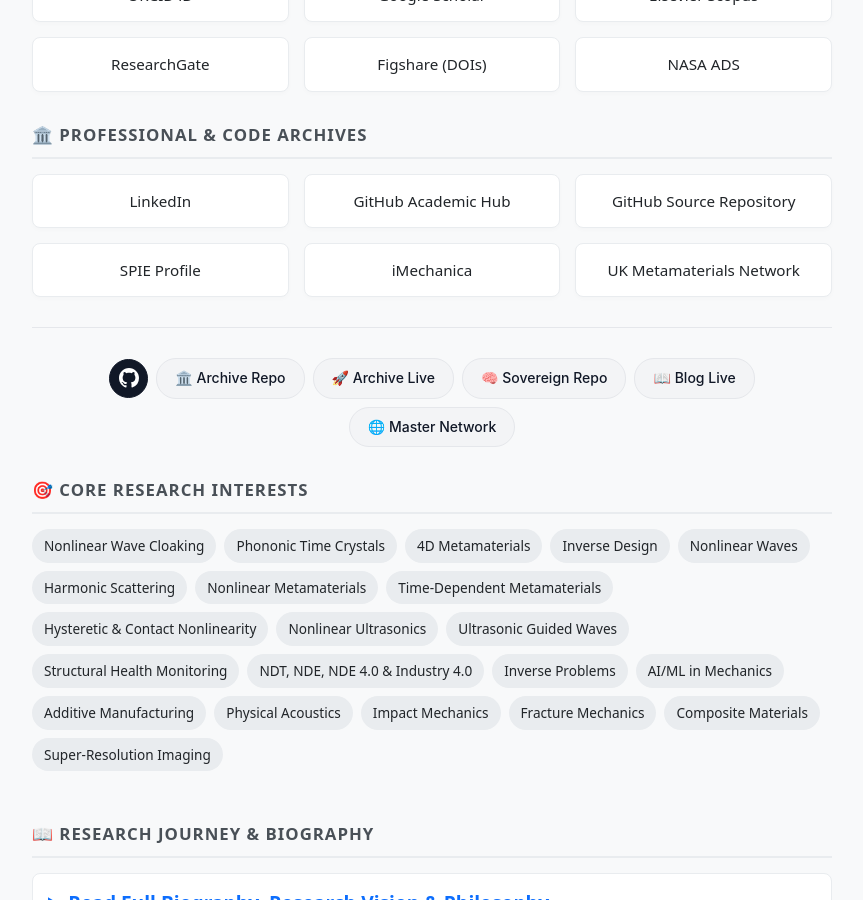
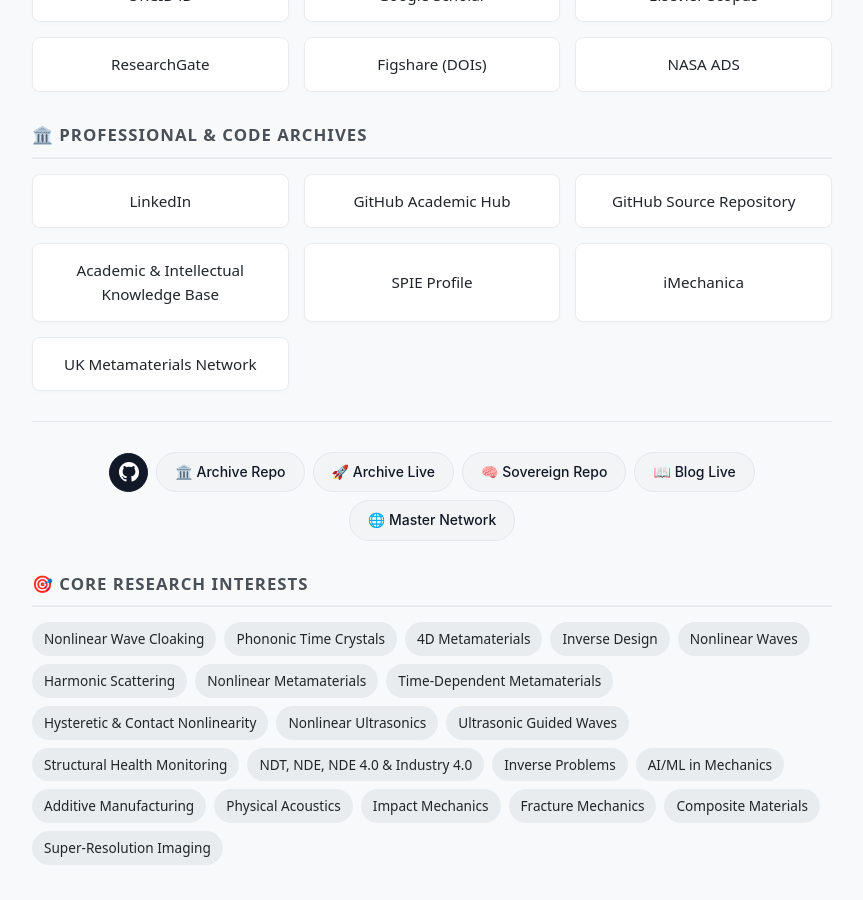
Before and after one commit to pravinkumar-ghodake/pravinkumar-ghodake-academic-archive, a Jekyll site: the page index.html, which Jekyll copies as it is, in a window 1280 px wide and 900 px high, scrolled down 1305 px. Shown: the whole window, without its empty margins (208-1071 px from the left). Built offline with Jekyll 4.4.1, drawn with Linux system fonts in a browser that asks for light colours.

Commit message:
Update index.html

```diff
--- a/index.html
+++ b/index.html
@@ -681,6 +681,8 @@
             <a href="https://www.linkedin.com/in/pravinkumarghodake" class="link-btn" target="_blank" rel="noopener noreferrer">LinkedIn</a>
             <a href="https://pravinkumar-ghodake.github.io/pravinkumar-ghodake-academic-archive/" class="link-btn" target="_blank" rel="noopener">GitHub Academic Hub</a>
             <a href="https://github.com/pravinkumar-ghodake/pravinkumar-ghodake-academic-archive" class="link-btn" target="_blank" rel="noopener">GitHub Source Repository</a>
+            <a href="https://pravinkumar-ghodake.github.io/pravinkumar-ghodake-academic-archive/02-ai-knowledge-base/" class="link-btn">
+               Academic &amp; Intellectual Knowledge Base</a>
             <a href="https://spie.org/profile/Pravinkumar.Ghodake-4330088" class="link-btn" target="_blank" rel="noopener noreferrer">SPIE Profile</a>
             <a href="https://imechanica.org/user/10007432" class="link-btn" target="_blank" rel="noopener noreferrer">iMechanica</a>
             <a href="https://metamaterials.network/user/pravinkumar-ghodake/" class="link-btn" target="_blank" rel="noopener noreferrer">UK Metamaterials Network</a>
```
